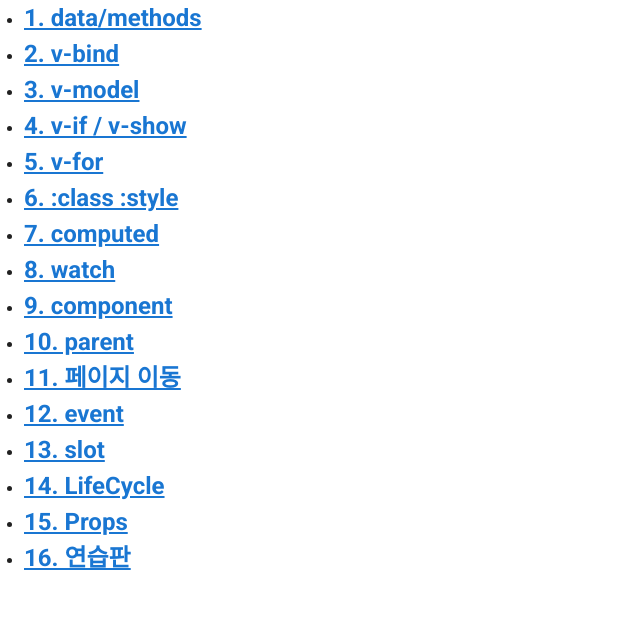
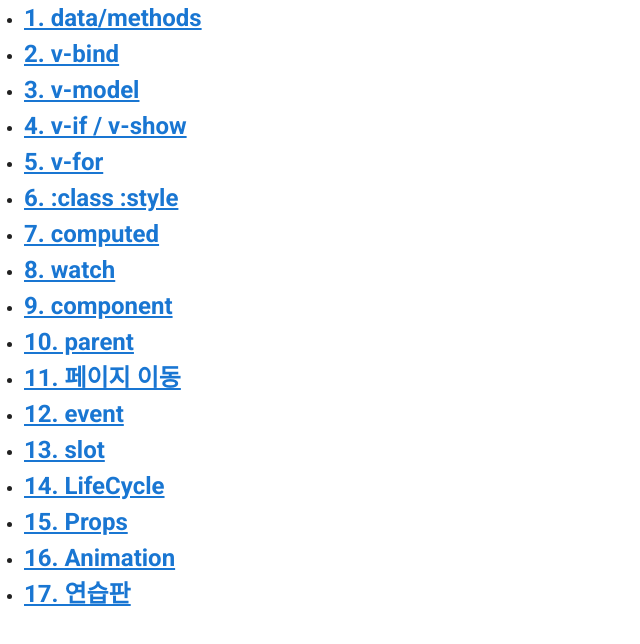
Before and after one commit to kyeongmin21/eventbus-todo, a Vue app: page /menu in a window 1280 px wide. Shown: the top 644 px of the page, without its empty margins (0-640 px from the left). Built offline with nearby package versions, Linux system fonts and the light colour scheme.

Commit message:
feat: router-link 추가
menu에 연결

```diff
--- a/src/router/index.js
+++ b/src/router/index.js
@@ -96,6 +96,11 @@ const routes = [
     component: () => import(/* webpackChunkName: "props" */ '@/views/Props.vue')
   },
   {
+    path: '/animation',
+    name: 'Animation',
+    component: () => import(/* webpackChunkName: "animation" */ '@/views/Animation.vue')
+  },
+  {
     path: '/board',
     name: 'Board',
     component: () => import(/* webpackChunkName: "board" */ '@/views/Board.vue')
--- a/src/views/Animation.vue
+++ b/src/views/Animation.vue
@@ -1,5 +1,11 @@
 <template>
   <div>
+    <section>
+      <button @click="show = !show">Toggle</button>
+      <transition name="fade">
+        <p v-if="show">hello</p>
+      </transition>
+    </section>
   </div>
 </template>
 
@@ -7,7 +13,7 @@
 export default {
   data() {
     return {
-
+      show: true,
     };
   },
   methods: {
--- a/src/views/Menu.vue
+++ b/src/views/Menu.vue
@@ -23,7 +23,8 @@
         <li><h2><router-link to="/props">15. Props</router-link></h2></li>
       </ul>
       <ul class="category">
-        <li><h2><router-link to="/board">16. 연습판</router-link></h2></li>
+        <li><h2><router-link to="/animation">16. Animation</router-link></h2></li>
+        <li><h2><router-link to="/board">17. 연습판</router-link></h2></li>
       </ul>
     </div>
   </div>
```
